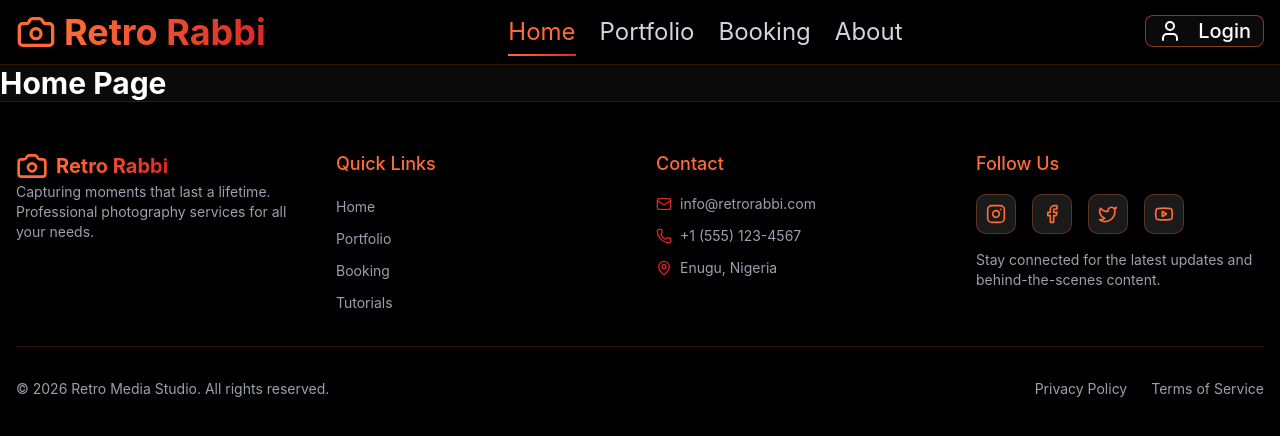
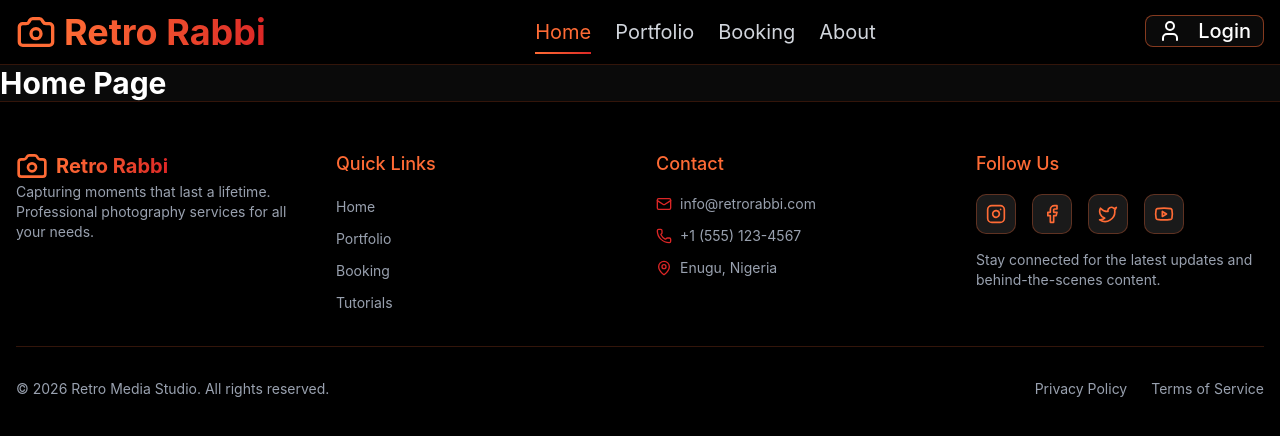
Before and after one commit to BigStan0/Retro_Rabbi, a React (Vite) app in the folder frontend/: page / in a window 1280 px wide. Shown: the top 436 px of the page. Built offline with nearby package versions, Linux system fonts and the light colour scheme.

Commit message:
change font size

```diff
--- a/frontend/src/app/components/Navbar.jsx
+++ b/frontend/src/app/components/Navbar.jsx
@@ -35,7 +35,7 @@ function Navbar() {
               <Link
                 key={link.path}
                 to={link.path}
-                className={`relative py-2 transition-colors text-2xl ${
+                className={`relative py-2 transition-colors text-xl ${
                   isActive(link.path)
                     ? 'text-primary'
                     : 'text-gray-300 hover:text-primary'
```
